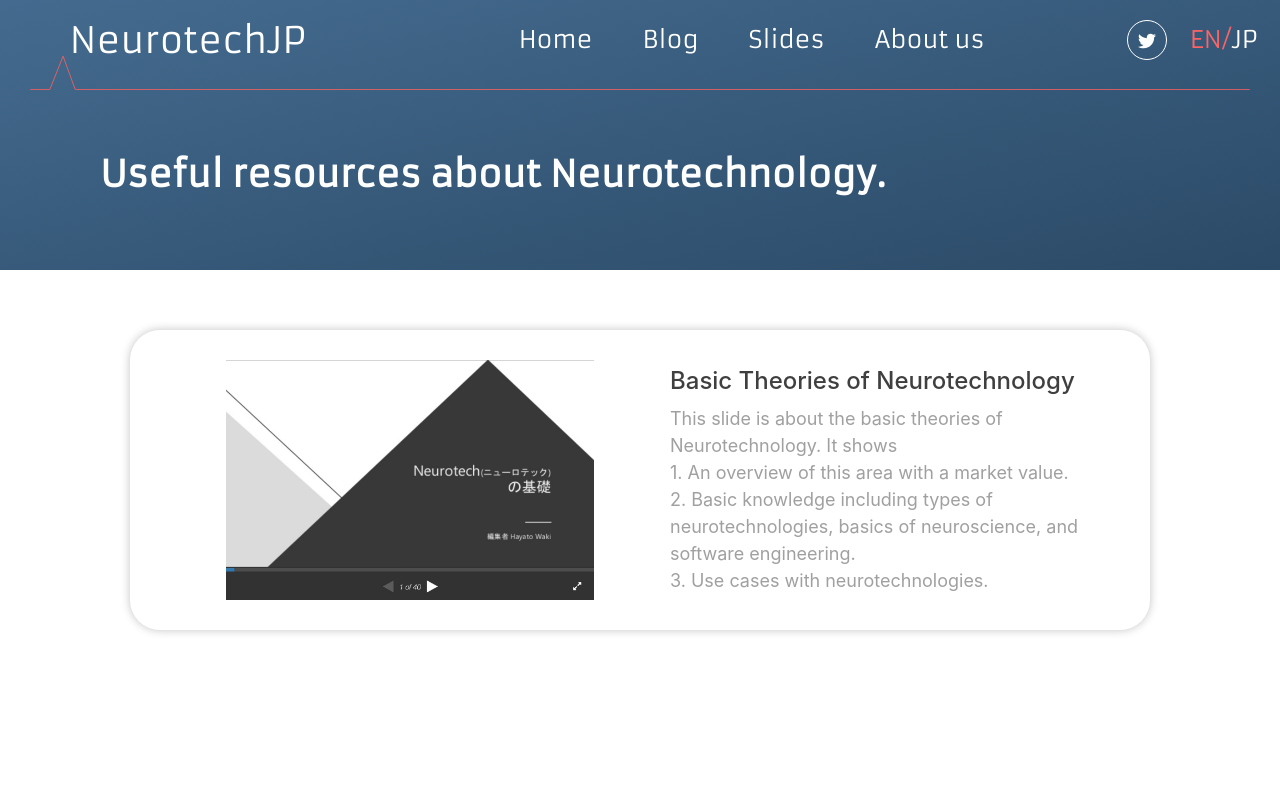
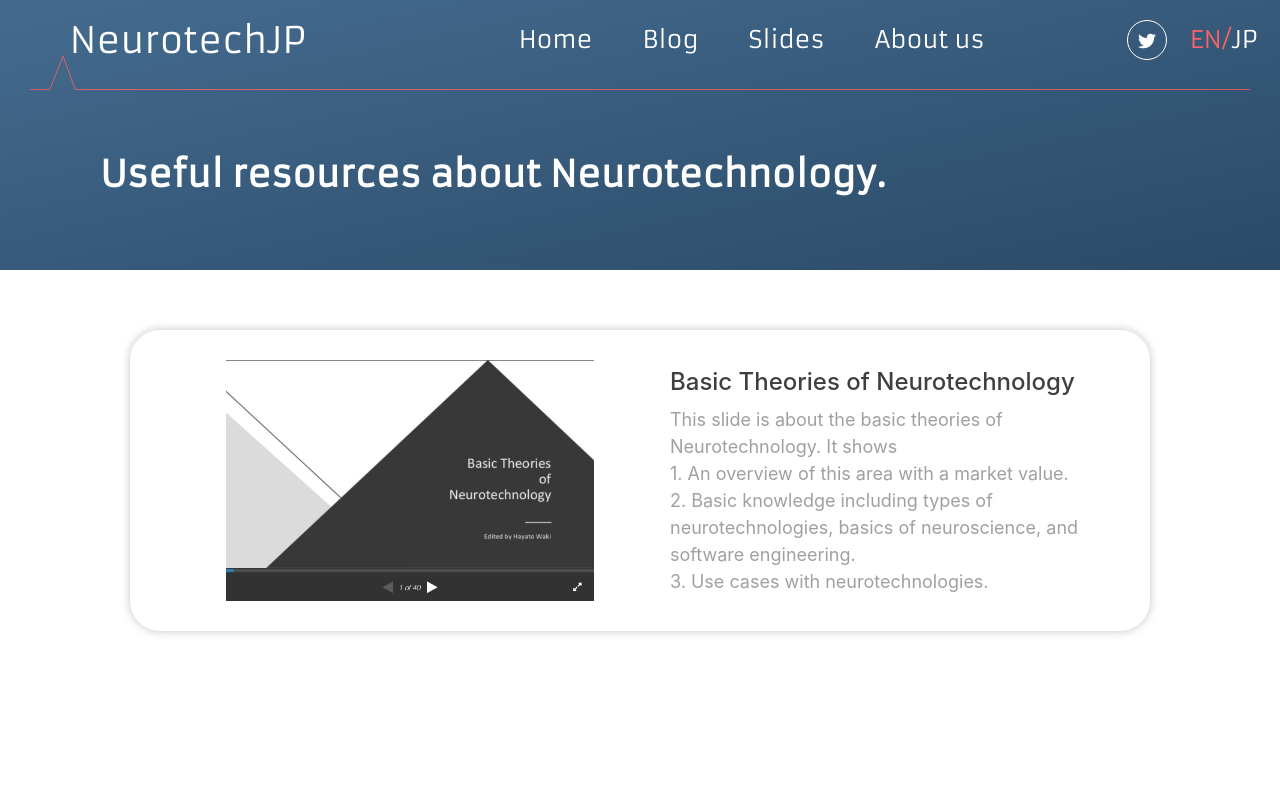
Before and after one commit to wakkihaya/neurotechjp, a Next.js app: page /slides in a window 1280 px wide. Shown: the top 800 px of the page. Built offline with nearby package versions, Linux system fonts and the light colour scheme.

Commit message:
fix: basic theory slide

```diff
--- a/src/pages/slides.tsx
+++ b/src/pages/slides.tsx
@@ -24,7 +24,7 @@ const SlidesPage: React.FC = () => {
       <div className="slides-container">
         <SlideContent
           linkRef="/slides/basic-theories-of-neurotechnology"
-          imgSrc="/img/slides/slide-basic-theory-neurotech-jp.jpg"
+          imgSrc="/img/slides/slide-basic-theory-neurotech.jpg"
           title="Basic Theories of Neurotechnology"
         >
           This slide is about the basic theories of Neurotechnology. It shows{" "}
--- a/src/pages/slides/basic-theories-of-neurotechnology.tsx
+++ b/src/pages/slides/basic-theories-of-neurotechnology.tsx
@@ -21,7 +21,7 @@ const BasicTheoriesOfNeurotechnology: React.FC = () => {
       />
       <Header isBgTransparent={false} />
       <div className="slides-item">
-        <div className="slides-item--main">
+        <div className="slides-item--frame">
           <iframe
             allowFullScreen
             src="https://www.slideshare.net/slideshow/embed_code/key/ohvZ4HKmUH5cGa"
```
